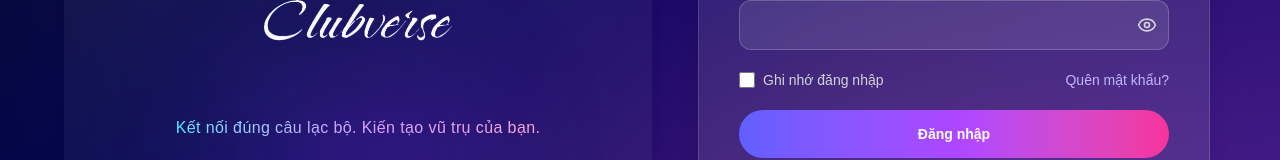
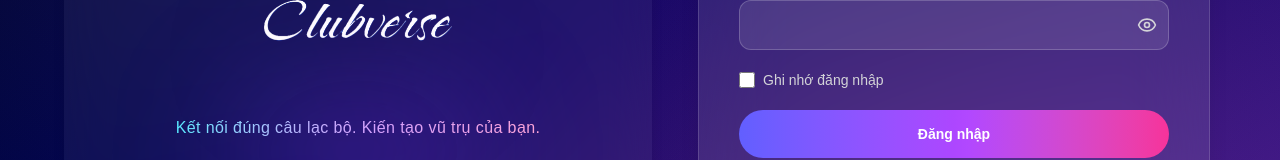
Before and after one commit to minhvu401/CLUBVERSE_WEB, a Next.js app: page /login in a window 1280 px wide. Shown: the part 408-568 px from the top of the page. Built offline with nearby package versions, Linux system fonts and the light colour scheme.

Commit message:
style(ui): hide message link from app sidebar and remove forgot password link

```diff
--- a/src/app/(auth)/login/page.tsx
+++ b/src/app/(auth)/login/page.tsx
@@ -151,14 +151,11 @@
                 </div>
               </div>
 
-              <div className="flex items-center justify-between text-sm text-zinc-300">
+              <div className="flex items-center text-sm text-zinc-300">
                 <label className="flex items-center gap-2">
                   <input type="checkbox" className="h-4 w-4" />
                   Ghi nhớ đăng nhập
                 </label>
-                <Link href="/forgot-password" className="text-violet-300 hover:text-violet-200">
-                  Quên mật khẩu?
-                </Link>
               </div>
 
               <button
--- a/src/components/AppSidebar.tsx
+++ b/src/components/AppSidebar.tsx
@@ -47,12 +47,7 @@
     label: "Sự kiện",
     href: "/my-events",
   },
-  {
-    key: "messages",
-    icon: <MessageSquare size={16} />,
-    label: "Tin nhắn",
-    href: "/my-messages",
-  },
+
   {
     key: "profile",
     icon: <User size={16} />,
```
